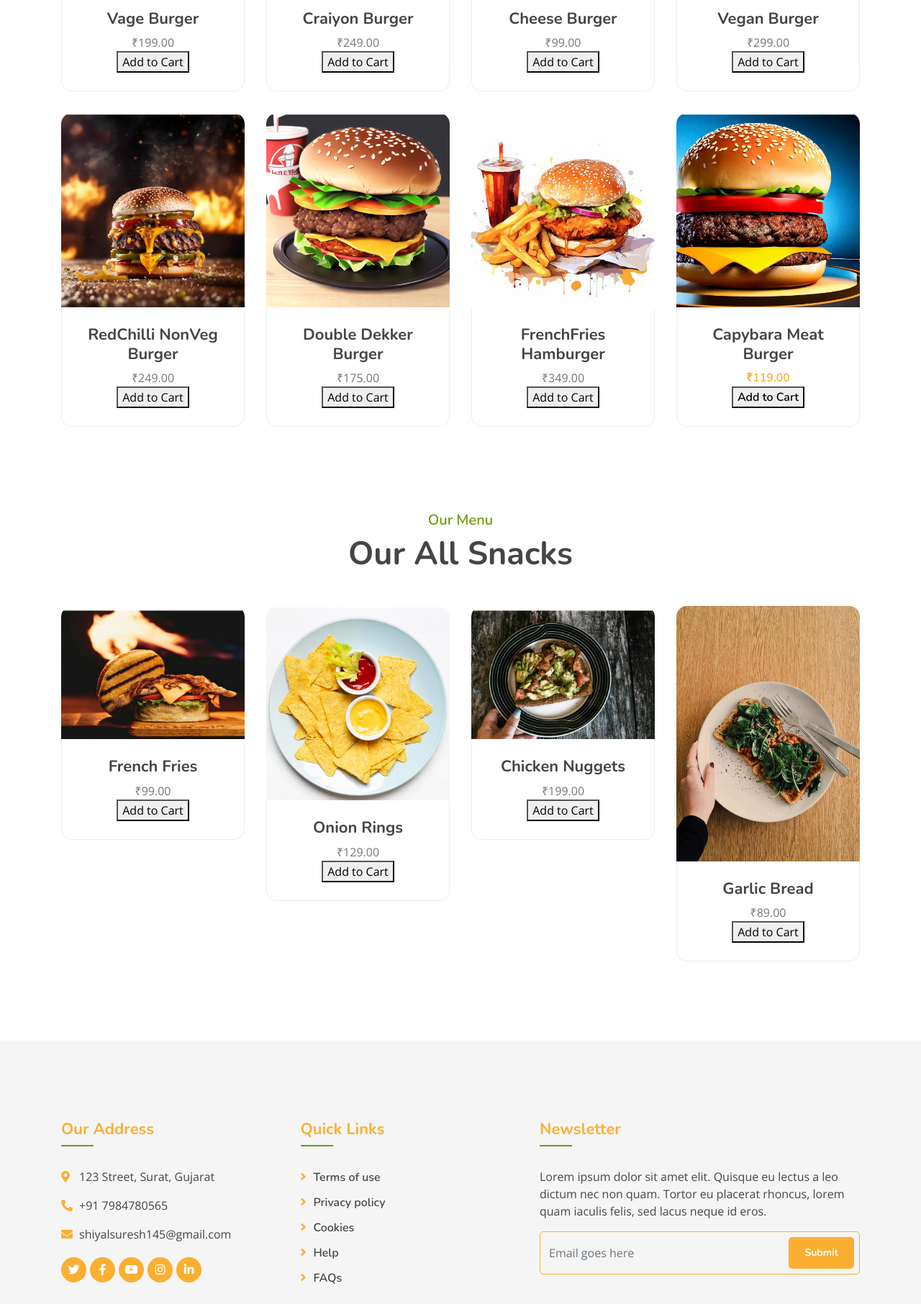
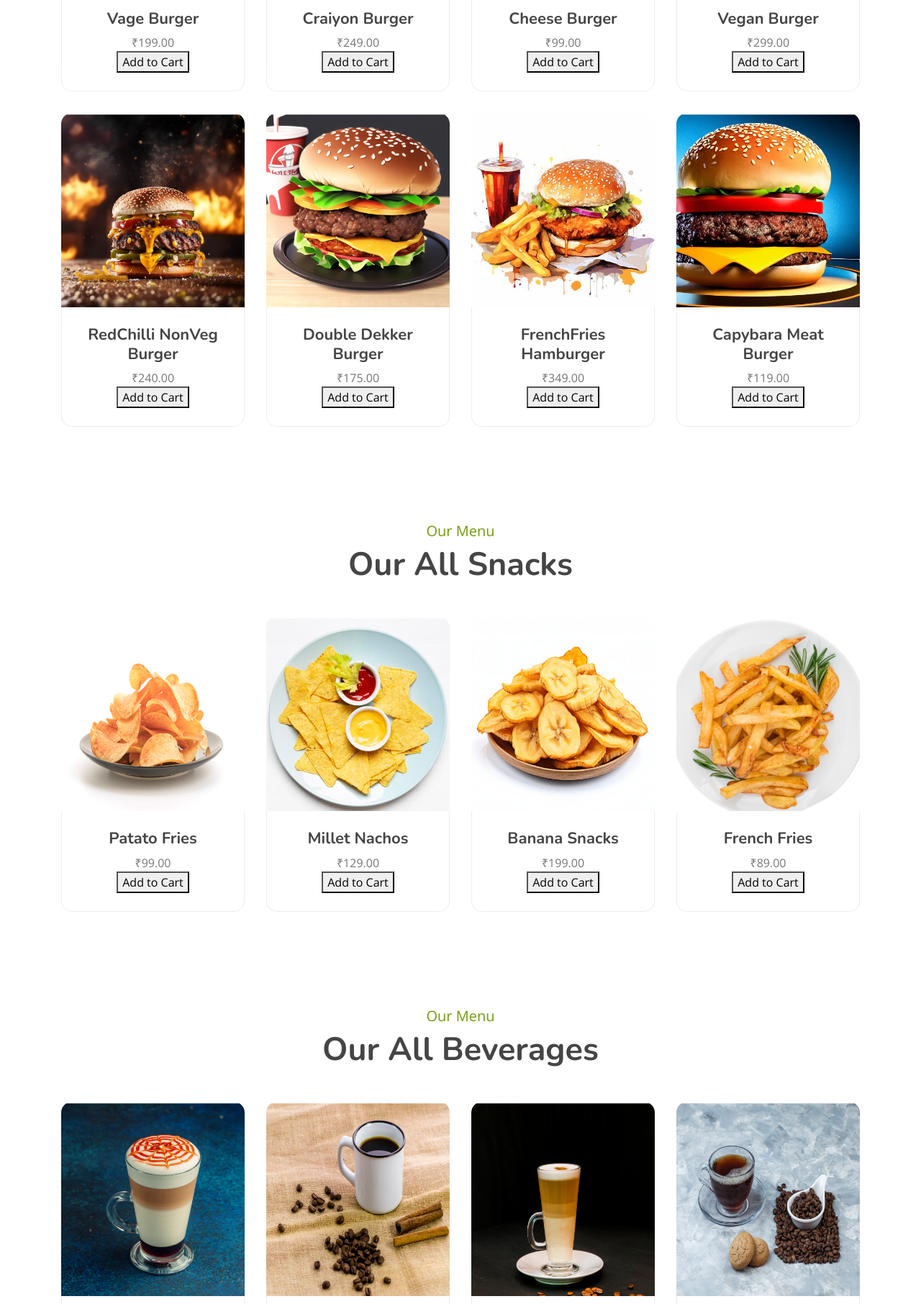
Before and after one commit to MrSoor/FoodZone, a Django app: page /burgermenu in a window 1280 px wide. Shown: the part 1182-2994 px from the top of the page at 72% size. Run offline with Django 5.2, Linux system fonts and the light colour scheme; some libraries are stand-ins or nearby versions.

Commit message:
30/08/24

```diff
--- a/foodzone/templates/burgermenu.html
+++ b/foodzone/templates/burgermenu.html
@@ -26,15 +26,14 @@
     <div class="cart-summary" id="cart-summary">
         <h2>Your Cart</h2>
         <div class="cart-items" id="cart-items">
-            <!-- Cart items will be dynamically added here -->
         </div>
         <div class="cart-total" id="cart-total">
             <h3>Total: ₹0.00</h3>
         </div>
        <form action="/checkout" >
         <button type="submit" class="submit-btn" id="submit-btn">Checkout</button>
+        <button type="button" class="clear-cart-btn" id="clear-cart-btn">Clear Cart</button>
        </form>
-
     </div>
 </div>
 <!-- Checkout End -->
@@ -48,7 +47,7 @@
         </div>
 
         <div class="row">
-        <!-- Repeat this block for each item in the menu -->
+            <!-- Vage Burger -->
             <div class="col-lg-3 col-md-6">
                 <div class="team-item">
                     <div class="team-img">
@@ -65,8 +64,7 @@
                 </div>
             </div>
 
-
-
+            <!-- Craiyon Burger -->
             <div class="col-lg-3 col-md-6">
                 <div class="team-item">
                     <div class="team-img">
@@ -83,7 +81,7 @@
                 </div>
             </div>
 
-
+            <!-- Cheese Burger -->
             <div class="col-lg-3 col-md-6">
                 <div class="team-item">
                     <div class="team-img">
@@ -100,7 +98,7 @@
                 </div>
             </div>
 
-
+            <!-- Vegan Burger -->
             <div class="col-lg-3 col-md-6">
                 <div class="team-item">
                     <div class="team-img">
@@ -117,7 +115,7 @@
                 </div>
             </div>
 
-
+            <!-- RedChilli NonVeg Burger -->
             <div class="col-lg-3 col-md-6">
                 <div class="team-item">
                     <div class="team-img">
@@ -128,13 +126,13 @@
                     </div>
                     <div class="team-text">
                         <h2>RedChilli NonVeg Burger</h2>
-                      <p class="price" data-price="240.00">₹249.00</p>
+                        <p class="price" data-price="240.00">₹240.00</p>
                         <button class="add-to-cart-btn" data-name="RedChilli NonVeg Burger" data-price="240.00">Add to Cart</button>
                     </div>
                 </div>
             </div>
 
-
+            <!-- Double Dekker Burger -->
             <div class="col-lg-3 col-md-6">
                 <div class="team-item">
                     <div class="team-img">
@@ -151,7 +149,7 @@
                 </div>
             </div>
 
-
+            <!-- FrenchFries Hamburger -->
             <div class="col-lg-3 col-md-6">
                 <div class="team-item">
                     <div class="team-img">
@@ -168,19 +166,20 @@
                 </div>
             </div>
 
-
+            <!-- Capybara Meat Burger -->
             <div class="col-lg-3 col-md-6">
                 <div class="team-item">
                     <div class="team-img">
                         <img src="/static/img/capybaraMeatburger.png" alt="CapybaraMeatBurger">
                         <div class="team-social">
-                          <a href="#"><i class="fa fa-eye"></i>
+                            <a href="#"><i class="fa fa-eye"></i></a>
                         </div>
                     </div>
                     <div class="team-text">
                         <h2>Capybara Meat Burger</h2>
                         <p class="price" data-price="119.00">₹119.00</p>
                         <button class="add-to-cart-btn" data-name="Capybara Meat Burger" data-price="119.00">Add to Cart</button>
+                    </div>
                 </div>
             </div>
         </div>
@@ -197,19 +196,19 @@
         </div>
 
         <div class="row">
-            <!-- Repeat this block for each item in the snacks menu -->
+            <!-- Patato Fries -->
             <div class="col-lg-3 col-md-6">
                 <div class="team-item">
                     <div class="team-img">
-                        <img src="/static/img/snack-1.jpg" alt="French Fries">
+                        <img src="/static/img/patatofries.png" alt="Patato Fries">
                         <div class="team-social">
                             <a href="#"><i class="fa fa-eye"></i></a>
                         </div>
                     </div>
                     <div class="team-text">
-                        <h2>French Fries</h2>
+                        <h2>Patato Fries</h2>
                         <p class="price" data-price="99.00">₹99.00</p>
-                        <button class="add-to-cart-btn" data-name="French Fries" data-price="99.00">Add to Cart</button>
+                        <button class="add-to-cart-btn" data-name="Patato Fries" data-price="99.00">Add to Cart</button>
                     </div>
                 </div>
             </div>
@@ -223,7 +222,7 @@
                         </div>
                     </div>
                     <div class="team-text">
-                        <h2>Onion Rings</h2>
+                        <h2>Millet Nachos</h2>
                         <p class="price" data-price="129.00">₹129.00</p>
                         <button class="add-to-cart-btn" data-name="Onion Rings" data-price="129.00">Add to Cart</button>
                     </div>
@@ -233,15 +232,15 @@
             <div class="col-lg-3 col-md-6">
                 <div class="team-item">
                     <div class="team-img">
-                        <img src="/static/img/snack-3.jpg" alt="Chicken Nuggets">
+                        <img src="/static/img/bananasnacks.png" alt="Banana Snacks">
                         <div class="team-social">
                             <a href="#"><i class="fa fa-eye"></i></a>
                         </div>
                     </div>
                     <div class="team-text">
-                        <h2>Chicken Nuggets</h2>
+                        <h2>Banana Snacks</h2>
                         <p class="price" data-price="199.00">₹199.00</p>
-                        <button class="add-to-cart-btn" data-name="Chicken Nuggets" data-price="199.00">Add to Cart</button>
+                        <button class="add-to-cart-btn" data-name="Banana Snacks" data-price="199.00">Add to Cart</button>
                     </div>
                 </div>
             </div>
@@ -249,15 +248,15 @@
             <div class="col-lg-3 col-md-6">
                 <div class="team-item">
                     <div class="team-img">
-                        <img src="/static/img/snack-4.jpg" alt="Garlic Bread">
+                        <img src="/static/img/frenchfries.png" alt="French Fries">
                         <div class="team-social">
                             <a href="#"><i class="fa fa-eye"></i></a>
                         </div>
                     </div>
                     <div class="team-text">
-                        <h2>Garlic Bread</h2>
+                        <h2>French Fries</h2>
                         <p class="price" data-price="89.00">₹89.00</p>
-                        <button class="add-to-cart-btn" data-name="Garlic Bread" data-price="89.00">Add to Cart</button>
+                        <button class="add-to-cart-btn" data-name="French Fries" data-price="89.00">Add to Cart</button>
                     </div>
                 </div>
             </div>
@@ -266,6 +265,81 @@
 </div>
 <!-- Snacks Menu End -->
 
+
+<!-- Beverages Menu Start -->
+<div class="team">
+    <div class="container">
+        <div class="section-header text-center">
+            <p>Our Menu</p>
+            <h2>Our All Beverages</h2>
+        </div>
+
+        <div class="row">
+            <div class="col-lg-3 col-md-6">
+                <div class="team-item">
+                    <div class="team-img">
+                        <img src="/static/img/caramelmacchiato.png" alt="Caramel Macchiato">
+                        <div class="team-social">
+                            <a href="#"><i class="fa fa-eye"></i></a>
+                        </div>
+                    </div>
+                    <div class="team-text">
+                        <h2>Caramel Macchiato</h2>
+                        <p class="price" data-price="145.00">₹145.00</p>
+                        <button class="add-to-cart-btn" data-name="Caramel Macchiato" data-price="145.00">Add to Cart</button>
+                    </div>
+                </div>
+            </div>
+
+
+            <div class="col-lg-3 col-md-6">
+                <div class="team-item">
+                    <div class="team-img">
+                        <img src="/static/img/singlecupbrew.png" alt="Single Cup Brew">
+                        <div class="team-social">
+                            <a href="#"><i class="fa fa-eye"></i></a>
+                        </div>
+                    </div>
+                    <div class="team-text">
+                        <h2>Single Cup Brew</h2>
+                        <p class="price" data-price="149.00">₹149.00</p>
+                        <button class="add-to-cart-btn" data-name="Single Cup Brew" data-price="149.00">Add to Cart</button>
+                    </div>
+                </div>
+            </div>
+
+
+            <div class="col-lg-3 col-md-6">
+                <div class="team-item">
+                    <div class="team-img">
+                        <img src="/static/img/caffeamericano.png" alt="Caffe Americano">
+                        <div class="team-social">
+                            <a href="#"><i class="fa fa-eye"></i></a>
+                        </div>
+                    </div>
+                    <div class="team-text">
+                        <h2>Caffe Americano</h2>
+                        <p class="price" data-price="99.00">₹99.00</p>
+                        <button class="add-to-cart-btn" data-name="Caffe Americano" data-price="99.00">Add to Cart</button>
+                    </div>
+                </div>
+            </div>
+
+            <div class="col-lg-3 col-md-6">
+                <div class="team-item">
+                    <div class="team-img">
+                        <img src="/static/img/standardblackcoffee.png" alt="Standard black coffee">
+                        <div class="team-social">
+                            <a href="#"><i class="fa fa-eye"></i></a>
+                        </div>
+                    </div>
+                    <div class="team-text">
+                        <h2>Standard black coffee</h2>
+                        <p class="price" data-price="175.00">₹175.00</p>
+                        <button class="add-to-cart-btn" data-name="Standard black coffee" data-price="175.00">Add to Cart</button>
+                    </div>
+                </div>
+            </div>
 
 
 <script src="script.js"></script>
```
Also changed, not shown: foodzone/static/img/bananasnacks.png (added), foodzone/static/img/caffeamericano.png (added), foodzone/static/img/caramelmacchiato.png (added), foodzone/static/img/frenchfries.png (added), foodzone/static/img/patatofries.png (added), foodzone/static/img/singlecupbrew.png (added), foodzone/static/img/snack-1.jpg (deleted), foodzone/static/img/snack-3.jpg (deleted), foodzone/static/img/snack-4.jpg (deleted), foodzone/static/img/standardblackcoffee.png (added). Lines whose indentation alone changed are shown as unchanged.
